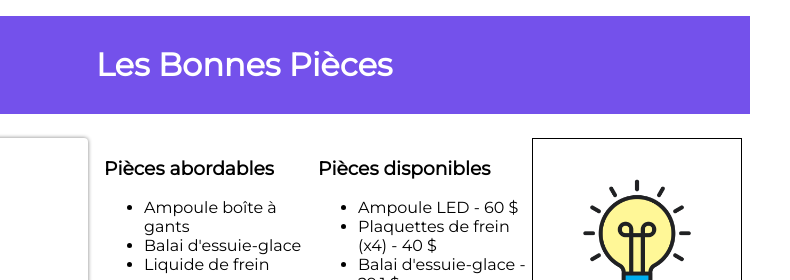
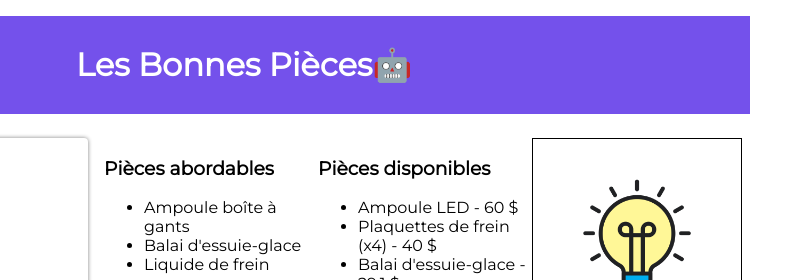
Before and after one commit to Perty53/bonnes-pieces, a plain HTML site: page index.html in a window 1280 px wide. Shown: the top 280 px of the page, 490-1280 px from the left. Drawn offline with Linux system fonts and the light colour scheme.

Commit message:
Update index.html

```diff
--- a/index.html
+++ b/index.html
@@ -9,7 +9,7 @@
 	<body>
 		<header>
 			<img src="images/logo-les-bonnes-pieces.png" alt="LOGO">
-			<h1>Les Bonnes Pièces</h1>
+			<h1>Les Bonnes Pièces🤖</h1>
 		</header>
 		<!--//-->
 		<main>
```
